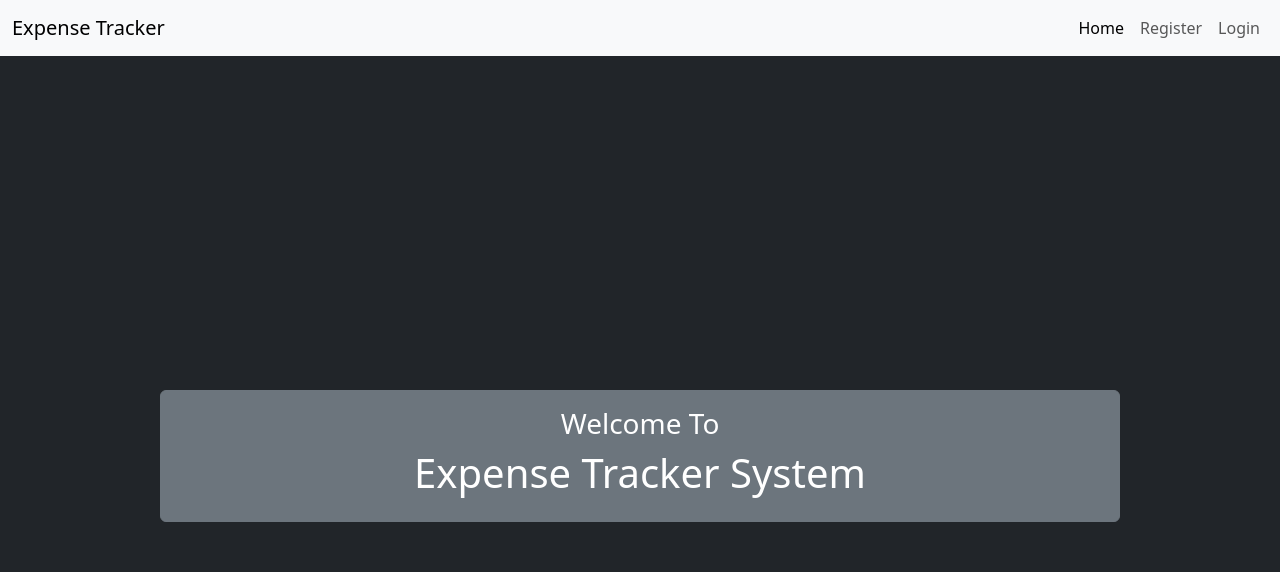
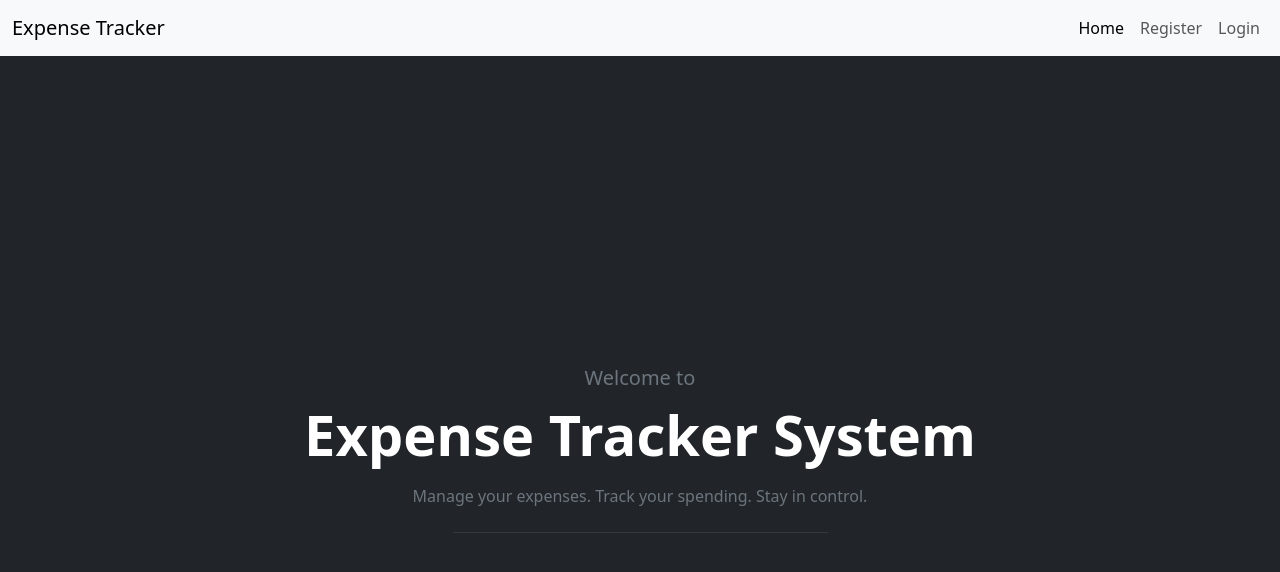
Before and after one commit to rayush0325/expense-tracker-system, a React (Vite) app in the folder frontend-expense-tracker/: page / in a window 1280 px wide. Shown: the top 572 px of the page. Built offline with nearby package versions, Linux system fonts and the light colour scheme; no server answers.

Commit message:
refractor(frontend) : updated css using AI

```diff
--- a/frontend-expense-tracker/src/pages/HomePage.jsx
+++ b/frontend-expense-tracker/src/pages/HomePage.jsx
@@ -1,10 +1,32 @@
 export function HomePage(){
     return (
-        <div className="vh-100 vw-100 d-flex justify-content-center align-items-center bg-dark text-white">
-            <div className="w-75 p-3 border border-secondary rounded bg-secondary text-white text-center">
-                <h3 >Welcome To</h3>
-                <h1>Expense Tracker System</h1>
+        // <div className="min-vh-100 d-flex justify-content-center align-items-center bg-dark text-white">
+        //     <div className="w-75 p-3 border border-white rounded bg-dark text-white text-center">
+        //         <h3 >Welcome To</h3>
+        //         <h1>Expense Tracker System</h1>
+        //     </div>
+        // </div>
+
+         <div className="min-vh-100 d-flex justify-content-center align-items-center bg-dark text-white p-3">
+
+            <div className="text-center w-100" style={{ maxWidth: "750px" }}>
+
+                <p className="text-secondary fs-5 mb-2">
+                    Welcome to
+                </p>
+
+                <h1 className="fw-bold display-4 mb-3">
+                    Expense Tracker System
+                </h1>
+
+                <p className="text-secondary fs-6">
+                    Manage your expenses. Track your spending. Stay in control.
+                </p>
+
+                <hr className="border-secondary w-50 mx-auto mt-4" />
+
             </div>
+
         </div>
     )
 }
--- a/frontend-expense-tracker/src/pages/ProfilePage.jsx
+++ b/frontend-expense-tracker/src/pages/ProfilePage.jsx
@@ -1,19 +1,62 @@
 import { useContext } from "react";
 import { UserContext } from "../context/UserContext";
 
-export default function ProfilePage(){
+export default function ProfilePage() {
 
-    const {user} = useContext(UserContext);
+    const { user } = useContext(UserContext);
 
     return (
-        <div className="vh-100 vw-100 d-flex justify-content-center align-items-center bg-dark text-white">
-            <div className="w-75 p-3 border border-secondary rounded bg-secondary text-white">
-                <h1 className="text-center">Welcome</h1>
-                <h2>your profile</h2>
-                <h3>id : {user.id}</h3>
-                <h3>name : {user.name}</h3>
-                <h3>email : {user.email}</h3>
-                <h3>role : {user.role}</h3>
+        // <div className="min-vh-100 bg-dark text-white d-flex justify-content-center align-items-center p-3">
+
+        //     <div className="card bg-dark text-white border-secondary rounded-4 shadow w-100" style={{maxWidth : "550px"}}>
+        //         <h1 className="text-center">Welcome</h1>
+        //         <h2>your profile</h2>
+        //         <h3>id : {user.id}</h3>
+        //         <h3>name : {user.name}</h3>
+        //         <h3>email : {user.email}</h3>
+        //         <h3>role : {user.role}</h3>
+        //     </div>
+        // </div>
+
+        <div className="min-vh-100 bg-dark text-white d-flex justify-content-center align-items-center p-3">
+
+            <div className="card bg-dark text-white border-secondary rounded-4 shadow w-100"
+                style={{ maxWidth: "550px" }}>
+
+                <div className="card-body p-4 p-md-5">
+
+                    <h1 className="text-center mb-2">Welcome!</h1>
+                    <p className="text-center text-secondary mb-4">
+                        Your Profile
+                    </p>
+
+                    <hr className="border-secondary mb-4" />
+
+                    <div className="mb-3">
+                        <label className="text-secondary small">User ID</label>
+                        <h5>{user.id}</h5>
+                    </div>
+
+                    <div className="mb-3">
+                        <label className="text-secondary small">Name</label>
+                        <h5>{user.name}</h5>
+                    </div>
+
+                    <div className="mb-3">
+                        <label className="text-secondary small">Email</label>
+                        <h5 className="text-break">{user.email}</h5>
+                    </div>
+
+                    <div>
+                        <label className="text-secondary small">Role</label>
+                        <div>
+                            <span className="badge text-bg-secondary fs-6">
+                                {user.role}
+                            </span>
+                        </div>
+                    </div>
+
+                </div>
             </div>
         </div>
     )
```
Also changed, not shown: frontend-expense-tracker/src/components/Navbar.jsx (+1 -6 lines).
